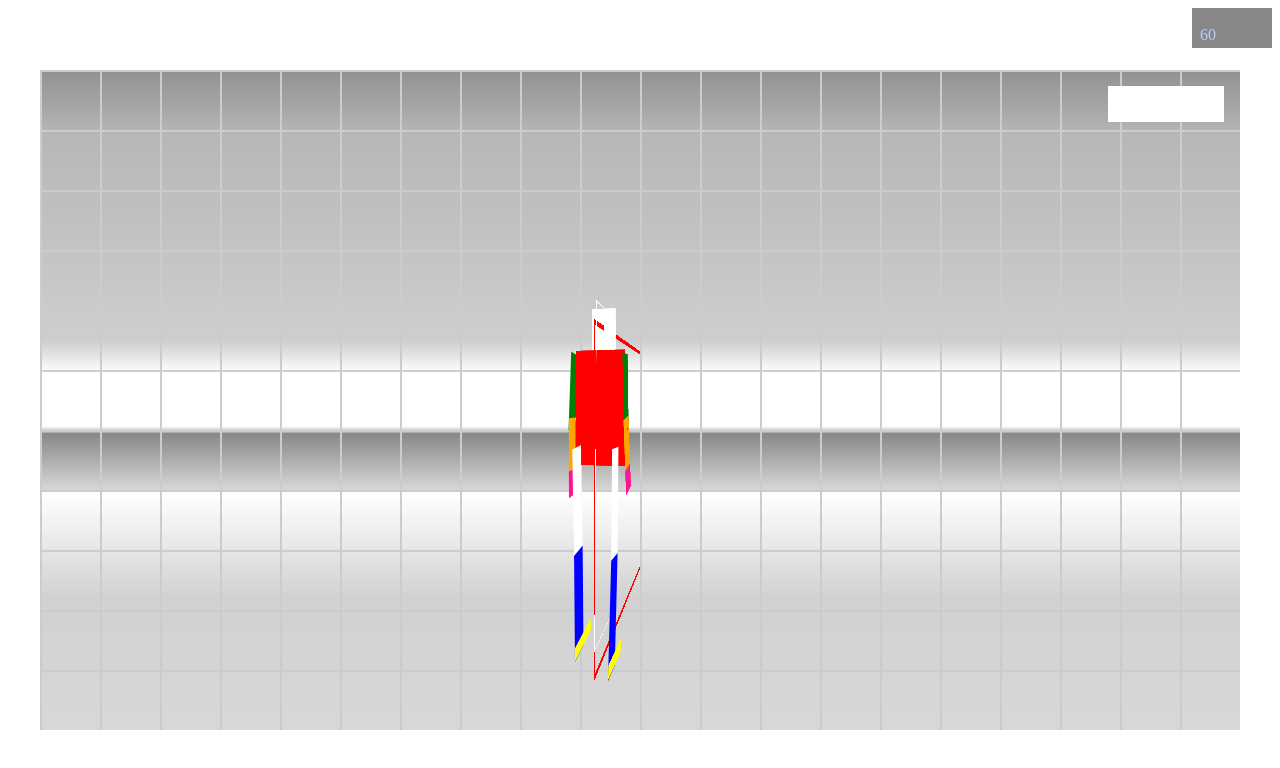
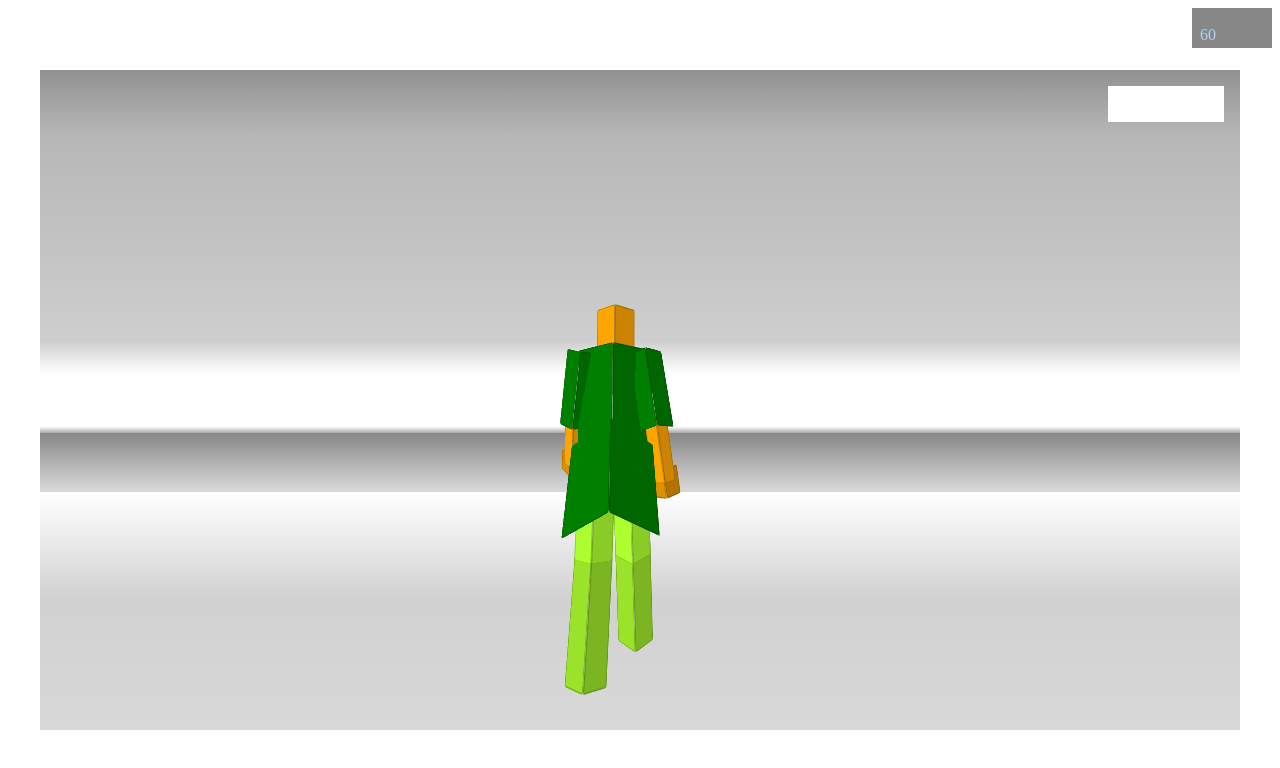
Before and after one commit to sanjusunny/vedas-run, a website built with webpack: page src/index.html in a window 1280 px wide. Built offline with nearby package versions, Linux system fonts and the light colour scheme.

Commit message:
Perspective faux

```diff
--- a/src/app/entities/hero.js
+++ b/src/app/entities/hero.js
@@ -7,26 +7,27 @@ export class Hero {
         this.hero = new Object3D('hero', 0, 0, 60, 260);
         this.hero.el.style.transformOrigin = '50% 50%';
 
-        this.leftLeg = this.hero.addChild(new Object3D('left-leg', -10, 110, 20, 90));
-        this.leftLegLower = this.hero.mesh['left-leg'].addChild(new Object3D('lower', 0, 80, 20, 80));
+        this.leftLeg = this.hero.addChild(new Object3D('left-leg', -10, 110, 18, 90));
+        this.leftLegLower = this.hero.mesh['left-leg'].addChild(new Object3D('lower', 0, 80, 18, 80));
         this.leftLegFoot = this.hero.mesh['left-leg'].mesh['lower'].addChild(new Object3D('foot', 0, 70, 40, 10));
 
-        this.leftArm = this.hero.addChild(new Object3D('left-arm', 0, 38, 20, 60));
-        this.leftArmLower = this.hero.mesh['left-arm'].addChild(new Object3D('lower', 0, 50, 20, 50));
-        this.leftArmHand = this.hero.mesh['left-arm'].mesh['lower'].addChild(new Object3D('hand', 0, 40, 20, 20));
+        this.leftArm = this.hero.addChild(new Object3D('left-arm', 0, 38, 16, 60));
+        this.leftArmLower = this.hero.mesh['left-arm'].addChild(new Object3D('lower', 0, 50, 10, 50));
+        this.leftArmHand = this.hero.mesh['left-arm'].mesh['lower'].addChild(new Object3D('hand', 0, 40, 14, 20));
 
         this.head = this.hero.addChild(new Object3D('head', 10, 0, 20, 40));
         this.torso = this.hero.addChild(new Object3D('torso', -10, 35, 40, 90));
 
-        this.rightLeg = this.hero.addChild(new Object3D('right-leg', -10, 110, 20, 90));
-        this.rightLegLower = this.hero.mesh['right-leg'].addChild(new Object3D('lower', 0, 80, 20, 80));
+        this.rightLeg = this.hero.addChild(new Object3D('right-leg', -10, 110, 18, 90));
+        this.rightLegLower = this.hero.mesh['right-leg'].addChild(new Object3D('lower', 0, 80, 18, 80));
         this.rightLegFoot = this.hero.mesh['right-leg'].mesh['lower'].addChild(new Object3D('foot', 0, 70, 40, 10));
 
-        this.rightArm = this.hero.addChild(new Object3D('right-arm', 0, 38, 20, 60));
-        this.rightArmLower = this.hero.mesh['right-arm'].addChild(new Object3D('lower', 0, 50, 20, 50));
-        this.rightArmHand = this.hero.mesh['right-arm'].mesh['lower'].addChild(new Object3D('hand', 0, 40, 20, 20));
+        this.rightArm = this.hero.addChild(new Object3D('right-arm', 0, 38, 16, 60));
+        this.rightArmLower = this.hero.mesh['right-arm'].addChild(new Object3D('lower', 0, 50, 10, 50));
+        this.rightArmHand = this.hero.mesh['right-arm'].mesh['lower'].addChild(new Object3D('hand', 0, 40, 14, 20));
 
-        //state.plane.mesh.appendChild(this.hero.el);
+        this.cape = this.hero.addChild(new Object3D('cape', -34, 105, 40, 70));
+
         xId('hero').appendChild(this.hero.el);
 
         this.meshMap = [
@@ -44,61 +45,74 @@ export class Hero {
             this.rightLegFoot,
             this.rightArm,
             this.rightArmLower,
-            this.rightArmHand
+            this.rightArmHand,
+            this.cape
         ];
 
         this.baseFrame = [
             [0, -20, 0, 0, 0, 0], // hero
-            [0, 0, 0, 0, 90, 0], // head
-            [0, 0, 0, 0, 90, 0], // torso
-            [0, 0, -15, 0, 0, 0], // leftLeg
+            [0, 0, 0, 0, 0, 0], // head
+            [0, 0, 0, 0, 0, 0], // torso
+
+            [0, 0, -12, -2, 0, 0], // leftLeg
             [0, 0, 0, 0, 0, 0], // leftLegLower
             [0, 0, 0, 0, 0, 0], // leftLegFoot
-            [0, 0, -20, 0, 0, 0], // leftArm
+            [0, 0, -25, -10, 0, 0], // leftArm
             [0, 0, 0, 0, 0, 0], // leftArmLower
             [0, 0, 0, 0, 0, 0], // leftArmHand
-            [0, 0, 15, 0, 0, 0], // rightLeg
+
+            [0, 0, 12, 2, 0, 0], // rightLeg
             [0, 0, 0, 0, 0, 0], // rightLegLower
             [0, 0, 0, 0, 0, 0], // rightLegFoot
-            [0, 0, 20, 0, 0, 0], // rightArm
+            [0, 0, 25, 10, 0, 0], // rightArm
             [0, 0, 0, 0, 0, 0], // rightArmLower
-            [0, 0, 0, 0, 0, 0] // rightArmHand
+            [0, 0, 0, 0, 0, 0], // rightArmHand
+
+            [0, 0, 0, 0, 0, 40] // cape
         ];
 
         let rightMax = [
             [0, 0, 0, 0, 0, 18], // hero
-            [0, 0, 0, 0, 90, 5], // head
-            [0, 0, 0, 0, 90, 5], // torso
-            [0, 0, -15, 0, 0, -60], // leftLeg
+            [0, 0, 0, 0, 0, 5], // head
+            [0, 0, 0, 0, 0, 5], // torso
+
+            [0, 0, -12, 0, 0, -60], // leftLeg
             [0, 0, 0, 0, 0, 20], // leftLegLower
             [0, 0, 0, 0, 0, 10], // leftLegFoot
-            [0, 0, -20, 0, 0, 65], // leftArm
+            [0, 0, -25, 0, 0, 65], // leftArm
             [0, 0, 0, 0, 0, -80], // leftArmLower
             [0, 0, 0, 0, 0, -10], // leftArmHand
-            [0, 0, 15, 0, 0, 10], // rightLeg
+
+            [0, 0, 12, 0, 0, 10], // rightLeg
             [0, 0, 0, 0, 0, 70], // rightLegLower
             [0, 0, 0, 0, 0, 20], // rightLegFoot
             [0, 0, 20, 0, 0, -70], // rightArm
             [0, 0, 0, 0, 0, -90], // rightArmLower
             [0, 0, 0, 0, 0, -10], // rightArmHand
+
+            [0, 0, 0, -5, -10, 50] // cape
         ];
 
         let leftMax = [
             [0, 0, 0, 0, 0, 18], // hero
-            [0, 0, 0, 0, 90, 5], // head
-            [0, 0, 0, 0, 90, 5], // torso
-            [0, 0, -15, 0, 0, 10], // rightLeg
+            [0, 0, 0, 0, 0, 5], // head
+            [0, 0, 0, 0, 0, 5], // torso
+
+            [0, 0, -12, 0, 0, 10], // rightLeg
             [0, 0, 0, 0, 0, 70], // rightLegLower
             [0, 0, 0, 0, 0, 20], // rightLegFoot
-            [0, 0, -20, 0, 0, -70], // rightArm
+            [0, 0, -25, 0, 0, -70], // rightArm
             [0, 0, 0, 0, 0, -90], // rightArmLower
             [0, 0, 0, 0, 0, -10], // rightArmHand
-            [0, 0, 15, 0, 0, -60], // leftLeg
+
+            [0, 0, 12, 0, 0, -60], // leftLeg
             [0, 0, 0, 0, 0, 20], // leftLegLower
             [0, 0, 0, 0, 0, 10], // leftLegFoot
             [0, 0, 20, 0, 0, 65], // leftArm
             [0, 0, 0, 0, 0, -80], // leftArmLower
-            [0, 0, 0, 0, 0, -10] // leftArmHand
+            [0, 0, 0, 0, 0, -10], // rightArmHand
+
+            [0, 0, 0, 5, 10, 50] // cape
         ];
 
         this.frames = [this.baseFrame, rightMax, this.baseFrame, leftMax];
@@ -120,7 +134,7 @@ export class Hero {
         this.a_startFrame = this.frames[0];
         this.a_endFrame = this.frames[1];
         this.a_fn = 0;
-        this.a_fmax = 30;
+        this.a_fmax = 10;
     }
 
     increment() {
--- a/src/app/utils/obj3d.js
+++ b/src/app/utils/obj3d.js
@@ -17,11 +17,33 @@ export class Object3D {
 
         this.el = document.createElement('div');
         this.el.className = 'c_' + name;
-        this.el.style.cssText = 'position:absolute; transform-origin: 50% 0;';
+        this.el.style.cssText = 'position:absolute; transform-origin: 50% 0; background-color: transparent !important;';
         this.el.style.top = this.top + 'px';
         this.el.style.left = this.left + 'px';
         this.el.style.width = this.w + 'px';
         this.el.style.height = this.h + 'px';
+
+        // create segments
+        this.seg1 = document.createElement('div');
+        this.seg1.className = 'c_' + name;
+        this.seg1.classList.add('c_seg1');
+        this.seg1.style.cssText = 'position:absolute; transform-origin: 0 0; top: 0px; left: 0px;';
+        this.seg1.style.width = this.w + 'px';
+        this.seg1.style.height = this.h + 'px';
+        this.seg1.style.transform = 'rotateY(45deg)';
+
+        this.seg2 = document.createElement('div');
+        this.seg2.className = 'c_' + name;
+        this.seg2.classList.add('c_seg2');
+        this.seg2.style.cssText = 'position:absolute; transform-origin: 0 0; top: 0px; left: 0px;';
+        this.seg2.style.width = this.w + 'px';
+        this.seg2.style.height = this.h + 'px';
+        this.seg2.style.transform = 'rotateY(-45deg)';
+        this.seg2.style.filter = 'brightness(80%)';
+
+        this.el.appendChild(this.seg1);
+        this.el.appendChild(this.seg2);
+
         //this.el.style.transform = `translate3d(${this.x}px,${this.y}px,${this.z}px) rotate3d(${this.rotX}deg,${this.rotY}deg,${this.rotZ}deg)`;
     }
 
--- a/src/styles/entities/hero.css
+++ b/src/styles/entities/hero.css
@@ -1,28 +1,35 @@
-.c_hero {
-    border: solid 1px white;
+.c_hero > .c_seg1,
+.c_hero > .c_seg2 {
+    border: none;
+}
+
+.c_hero * {
+    border-radius: 2px;
+    border: solid 1px rgba(0,0,0,0.2);
 }
 
 .c_head {
-    background-color: white;
+    background-color: orange;
 }
 
 .c_torso {
-    background-color: red;
+    background-color: green;
 }
 
 .c_left-leg,
 .c_right-leg {
-    background-color: white;
+    background-color: greenyellow;
 }
 
 .c_left-leg .c_lower,
 .c_right-leg .c_lower {
-    background-color: blue;
+    background-color: #9ae32a;
 }
 
 .c_left-leg .c_foot,
 .c_right-leg .c_foot {
     background-color: yellow;
+    display: none;
 }
 
 .c_left-arm,
@@ -37,16 +44,19 @@
 
 .c_left-arm .c_lower .c_hand,
 .c_right-arm .c_lower .c_hand {
-    background-color: deeppink;
+    background-color: #de9000;
+}
+
+.c_cape {
+    background-color: green;
+    border-top: none;
 }
 
 #hero {
-    border: solid 4px red;
     width: 200px;
     height: 260px;
     top: 270px;
     left: 480px;
     position: absolute;
-    transform: rotateY(80deg);
-
+    transform: rotateY(90deg);
 }
--- a/src/styles/perspective.css
+++ b/src/styles/perspective.css
@@ -11,7 +11,7 @@
     transform-style: preserve-3d;
     background-color: transparent;
     background-size: 60px 60px;
-    background-image: linear-gradient(to right, #ccc 2px, transparent 2px), linear-gradient(to bottom, #ccc 2px, transparent 2px);
+    //background-image: linear-gradient(to right, #ccc 2px, transparent 2px), linear-gradient(to bottom, #ccc 2px, transparent 2px);
     //background-image: url( '../assets/reference.jpg');
     //transform: rotateX(95deg) translateZ(-70px) translateY(240px) scaleY(0.36) scaleX(0.5);
     //transform: translateX(300px) translateZ(-100px) rotateY(50deg);
```
